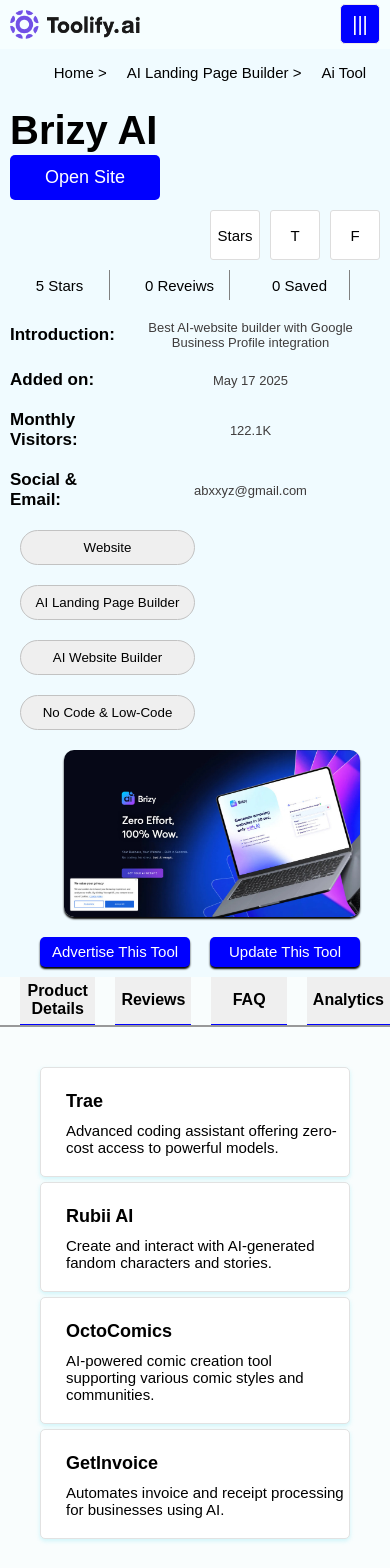
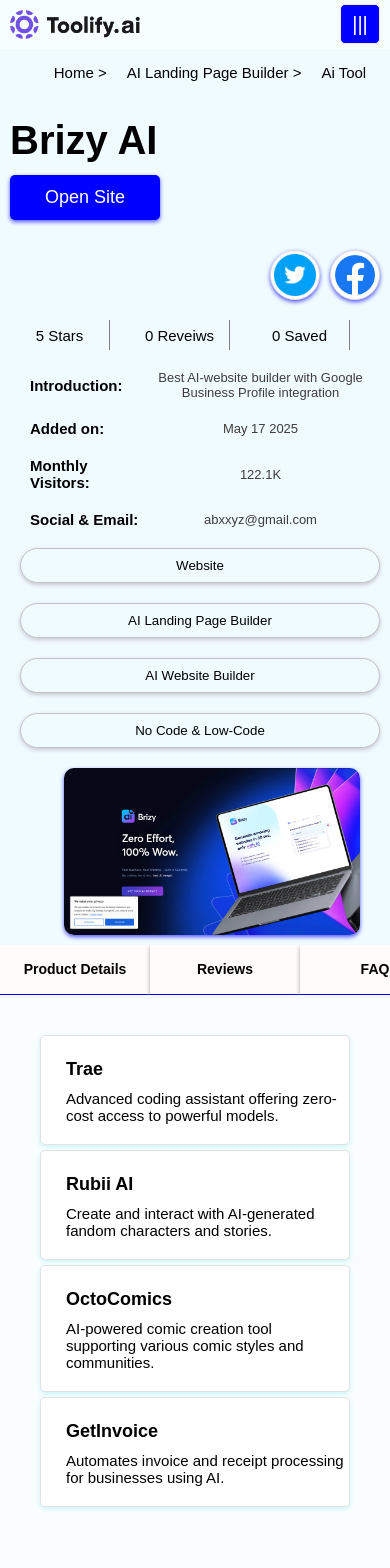
Before and after one commit to AyaanFarrukh/Toolify-Clone, a React (Create React App) app: page /#/tools in a window 390 px wide. Shown: the top 1568 px of the page. Built offline with nearby package versions, Linux system fonts and the light colour scheme.

Commit message:
made inner tools responsive

```diff
--- a/src/App.jsx
+++ b/src/App.jsx
@@ -33,7 +33,10 @@
       <Routes>
         <Route path="/" element = {<div style={{display: "flex", flexDirection: "column"}}>
         <div ref={cursorLightRef} id="cursor-light" className="cursor-light"></div><HomePage /></div>} />
-        <Route path = "/tools" element = {<Tools />} />
+        <Route path="/tools" element = {<>
+         <div ref={cursorLightRef} id="cursor-light" className="cursor-light"></div>
+         <Tools />
+        </>} />
       </Routes>
    </>
    )
--- a/src/Components/ToolComponents/MainArea.jsx
+++ b/src/Components/ToolComponents/MainArea.jsx
@@ -1,3 +1,4 @@
+import { useEffect } from "react";
 import { GridArea } from "./GridArea";
 import { NavigateTabs } from "./NavigateTabs";
 import { Pricing } from "./Pricing";
@@ -5,6 +6,22 @@
 import { ToolsReviews } from "./ToolReviews";
 
 export function MainArea() {
+    useEffect(() => {
+        const navLinks = document.querySelectorAll(".nav-link");
+        navLinks.forEach((link,i) => {
+            link.addEventListener("click", (e) => {
+                e.preventDefault();
+                const tagretSectionId = link.getAttribute('href').substring(1);
+                const targetSection = document.getElementById(tagretSectionId);
+                console.log(targetSection, "target sec")
+                 targetSection.scrollIntoView({
+                        behavior: "smooth",
+                        block: "nearest"
+                    });
+                }
+            );
+        })
+    },[]);
     return (
         <>
         <NavigateTabs />
--- a/src/Components/ToolComponents/MainEntry.css
+++ b/src/Components/ToolComponents/MainEntry.css
@@ -40,6 +40,7 @@
     color: white;
     font-family: "Arial";
     font-size: 18px;
+    box-shadow: 0px 2px 4px rgb(84, 84, 255);
 }
 .media-area {
     background-color: rgb(240, 251, 255);
@@ -51,14 +52,25 @@
 .media-area button {
     width: 50px;
     height: 50px;
-     margin: 10px;
-     margin-right: 20px;
-    border-radius: 3px;
+    margin: 10px;
+    display: flex;
+    align-items: center;justify-content: center;
+    margin-right: 20px;
+    border-radius: 50%;
     border: none;
     background-color: rgb(255, 255, 255);
     border: 1px solid rgb(221, 221, 221);
     cursor: pointer;
     font-size: 15px;
+    background-color: rgb(255, 255, 255);
+    box-shadow: 0px 2px 4px rgb(84, 84, 255);
+}
+
+.facebook-img {
+    width: 40px;
+}
+.twitter-img {
+    width: 70px;
 }
 .main-info-area {
     background-color: rgb(240, 251, 255);
@@ -118,7 +130,7 @@
     font-weight: bold;
     display: flex;
     align-items: center;
-    margin-left: 30px;
+    margin-left: 20px;
     justify-content: left;
 }
 .tool-info-div {
@@ -148,13 +160,14 @@
     padding: 10px;
     justify-content: right;
     flex: 1;
+
 }
 .tool-img {
     width: 80%;
     height: 100%;
     border-radius: 10px;
     margin-right: 20px;
-    box-shadow: 0px 2px 2px rgba(0,0,0.5);
+    box-shadow: 0px 2px 4px rgb(84, 84, 255);
 }
 .control-btns-area button {
     margin-right: 20px;
@@ -165,7 +178,6 @@
     border-radius: 5px;
     background-color: blue;
     color: white;
-    box-shadow: 0px 2px 2px rgba(0,0,0.2);
 }
 .tag-area {
     background-color: rgb(240, 251, 255);
@@ -177,7 +189,7 @@
 }
 
 .tag-area button {
-    background-color: none;
+    background-color:  rgb(240, 251, 255);
     margin: 10px;
     margin-left: 20px;
     height: 35px;
@@ -187,6 +199,7 @@
     cursor: pointer;
     font-family: "Arial";
     border: 1px solid rgb(194, 194, 194);
+    box-shadow: 0px 2px 4px rgb(201, 201, 209);
 }
 .first-button {
     width: 100px;
@@ -195,6 +208,7 @@
 @media screen and (max-width: 930px) {
     .media-area {
         width: 100%;
+        margin-top: 20px;
     }
     .media-area button {
         margin: 0;
@@ -222,7 +236,7 @@
         width: 100%;
     }
     .head-info {
-        margin-left: 0px;
+        font-size: 15px;
     }
 }
 
@@ -232,6 +246,7 @@
         margin-right: 10px;
     }
     .head-box {
+        padding: 10px 0px;
         flex-direction: column;
         align-items: center;
 
@@ -245,6 +260,7 @@
     }
     .btn-head-area h1 {
         margin-left: 0px;
+        margin-bottom: 10px;
     }
     .btn-head-area button {
         margin-left: 0px;
@@ -259,6 +275,15 @@
         justify-content: center;
         text-align: center;
     }
+    .tag-area{
+        justify-content: center;
+    }
+    .tag-area button {
+        width: 100%;
+    }
+    .review-bar {
+        align-items: center;
+    }
 }
 
 @media screen and (max-width: 375px) {
@@ -268,4 +293,8 @@
     .head-info {
         font-size: 14px;
     }
+    .control-btns-area {
+        padding: 10px;
+        margin-bottom: 20px;
+    }
 }
--- a/src/Components/ToolComponents/MainEntryArea.jsx
+++ b/src/Components/ToolComponents/MainEntryArea.jsx
@@ -9,9 +9,8 @@
         <button>Open Site</button>
         </div>
         <div className="media-area">
-            <button>Stars</button>
-            <button>T</button>
-            <button>F</button>
+            <button><img src="images\twitter-logo-twitter-icon-transparent-free-free-png.webp" className="twitter-img"></img></button>
+            <button><img src="images\Facebook_Logo_(2019).png.webp" className="facebook-img"/></button>
         </div>
       </div>
       <div className="main-info-area">
@@ -48,10 +47,10 @@
           <div className="image-area">
             <img src="/images/tool-image-brizy.jpg" className="tool-img" />
           </div>
-          <div className="control-btns-area">
+          {/* <div className="control-btns-area">
             <button>Advertise This Tool</button>
             <button>Update This Tool</button>
-          </div>
+          </div> */}
         </div>
       </div>
     </section>
--- a/src/Components/ToolComponents/NavigateTabs.jsx
+++ b/src/Components/ToolComponents/NavigateTabs.jsx
@@ -3,11 +3,12 @@
 
 
 export function NavigateTabs() {
+
    return (
     <nav className="nav-tabs">
-      <button>Product Details</button>
-      <button>Reviews</button>
-      <button>FAQ</button>
+      <a href="#product-detail" className="nav-link"><button>Product Details</button></a>
+      <a href="#reviews" className="nav-link"><button>Reviews</button></a>
+      <a href = "#FAQ" className="nav-link"><button>FAQ</button></a>
       <button>Analytics</button>
     </nav>
    )
--- a/src/Components/ToolComponents/Pricing.css
+++ b/src/Components/ToolComponents/Pricing.css
@@ -1,6 +1,7 @@
 .price-grid-area {
     background-color: white;
-    border: 1px solid grey;
+    border: 1px solid rgb(228, 226, 226);
+    box-shadow: 0px 2px 4px rgb(165, 208, 230);
     border-radius: 10px;
     width: 100%;
     height: fit-content;
@@ -8,7 +9,7 @@
     display: grid;
     align-content: center;
     justify-content: center;
-    grid-template-columns: repeat(auto-fit,minmax(325px,1fr));
+    grid-template-columns: repeat(auto-fit,minmax(230px,1fr));
     gap: 10px;
 }
 .price-box {
@@ -17,10 +18,10 @@
      padding: 10px;
      display: flex;
      flex-direction: column;
-     height: 175px;
+     height: auto;
      border-radius: 10px;
-     border: 1px solid grey;
-     box-shadow: 0px 2px 4px rgb(180, 175, 175);
+     border: 1px solid rgb(184, 174, 174);
+     box-shadow: 0px 2px 4px rgb(165, 208, 230);
 }
 .price-head {
     width: 100%;
@@ -44,5 +45,16 @@
     font-family: "Arial";
 }
 .price-info p {
+    margin-top: 0px;
     margin-left: 10px;
 }
+
+
+@media screen and (max-width: 1145px) {
+    .price-head h1 {
+        font-size: 24px;
+    }
+    .price-info p {
+
+    }
+}
--- a/src/Components/ToolComponents/ProductDetail.jsx
+++ b/src/Components/ToolComponents/ProductDetail.jsx
@@ -23,7 +23,7 @@
 
    return (
     <section className="product-detail-sec">
-        <div className="product-head-div">
+        <div className="product-head-div" id="product-detail">
             <h1>Brizy AI Product Information</h1>
         </div>
         <main className="product-details-main">
@@ -75,7 +75,7 @@
                 <div className="question-box ">
                     <h1>FAQ From Brizy AI</h1>
                 </div>
-                <div className="answer-box ">
+                <div className="answer-box" id="FAQ">
                  {faq.map((q,i) => {
                     return <FAQ question={q.ques} answer={q.answer}/>
                  })}
--- a/src/Components/ToolComponents/ToolReviews.jsx
+++ b/src/Components/ToolComponents/ToolReviews.jsx
@@ -12,7 +12,7 @@
         reviews: ""
     });
     return <>
-     <section className="product-detail-sec">
+     <section className="product-detail-sec" id="reviews">
             <div className="product-head-div">
                 <h1>Brizy AI Reviews</h1>
             </div>
@@ -38,8 +38,12 @@
             <main className="product-details-main review-section">
                <div className="review-main-area">
                  <div className="stars-area">
+                    <div>
                  <span className="rev-stars" style={{color: "blue"}}>★★★★★</span>
-                 <p>5 points Out Of 5 points</p>
+                    </div>
+                    <div>
+                    <p>5 points Out Of 5 points</p>
+                    </div>
                  </div>
                  <div className="sugg-area">
                     <h2>Would you recommend Brizy AI? Leave a comment</h2>
--- a/src/Components/ToolComponents/nav.css
+++ b/src/Components/ToolComponents/nav.css
@@ -1,17 +1,33 @@
 .nav-tabs {
     width: 100%;
-    height: 50px;
-    border-bottom: 2px solid rgb(153, 153, 153);
+    height: fit-content;
+    z-index: 10000000;
+    /* border-bottom: 2px solid rgb(153, 153, 153); */
     display: flex;
     justify-content: left;
     flex-direction: row;
 }
+
 .nav-tabs button {
-    width: 150px;
+    width: 200px;
+    height: 50px;
     border: none;
+    background-color:  rgb(255, 251, 251);
+    box-shadow: 0px 2px 4px rgb(168, 157, 157);
     border-bottom: 1px solid blue;
     font-size: 16px;
+    flex-shrink: 0;
     font-weight: bold;
-    margin-left: 20px;
+    margin-left: 0px;
     cursor: pointer;
 }
+
+@media screen and (max-width: 600px) {
+    .nav-tabs {
+        overflow-x: scroll;
+    }
+    .nav-tabs button {
+        font-size: 14px;
+        width: 150px;
+    }
+}
--- a/src/Pages/Tools.jsx
+++ b/src/Pages/Tools.jsx
@@ -3,8 +3,10 @@
 import { MainEntryArea } from "../Components/ToolComponents/MainEntryArea";
 import { NavigateTabs } from "../Components/ToolComponents/NavigateTabs";
 import "./Tools.css"
+import { useEffect } from "react";
 
 export function Tools() {
+
     return (
         <div style={{display: "flex", flexDirection: "column"}}>
             <Header />
```
Also changed, not shown: src/Components/ToolComponents/ProductDetail.css (+16 -4 lines), src/Components/ToolComponents/ToolReviews.css (+84 -12 lines), public/images/Facebook_Logo_(2019).png.webp (added), public/images/twitter-logo-twitter-icon-transparent-free-free-png.webp (added).
